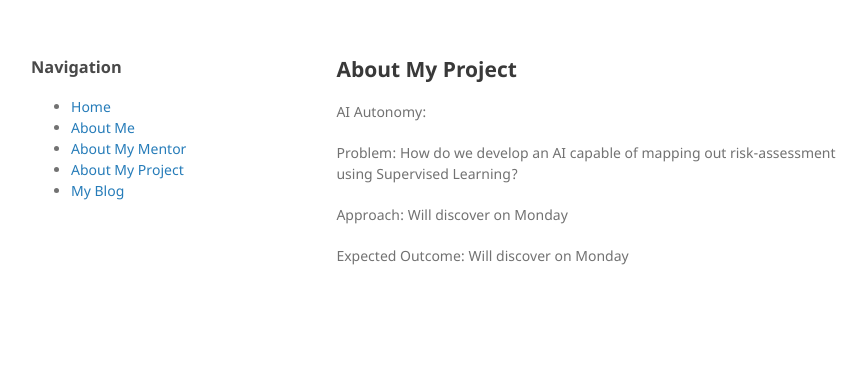
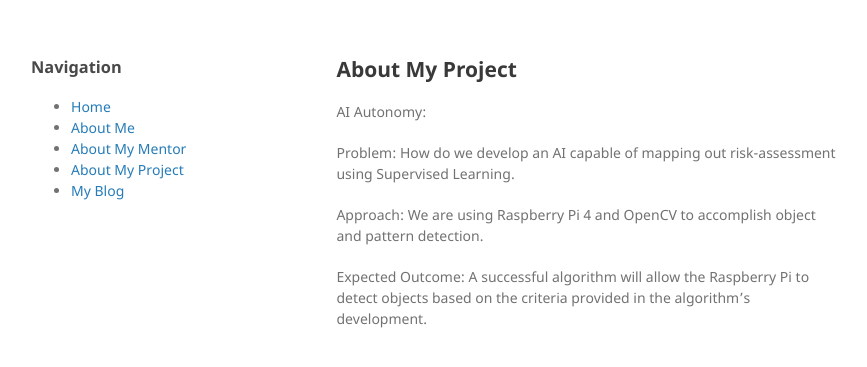
Before and after one commit to Tad-Baterbomb/Tad-Baterbomb.github.io, a Jekyll site: the page built from about-my-project.md, in a window 1280 px wide. Shown: the top 367 px of the page, without its empty margins (179-1046 px from the left). Built offline with Jekyll 4.4.1, drawn with Linux system fonts in a browser that asks for light colours; our own code applies the rules of GitHub Pages for plain Markdown files.

Commit message:
Update about-my-project.md

```diff
--- a/about-my-project.md
+++ b/about-my-project.md
@@ -2,8 +2,8 @@
 
 AI Autonomy:
 
-Problem: How do we develop an AI capable of mapping out risk-assessment using Supervised Learning?
+Problem: How do we develop an AI capable of mapping out risk-assessment using Supervised Learning.
 
-Approach: Will discover on Monday
+Approach: We are using Raspberry Pi 4 and OpenCV to accomplish object and pattern detection.
 
-Expected Outcome: Will discover on Monday
+Expected Outcome: A successful algorithm will allow the Raspberry Pi to detect objects based on the criteria provided in the algorithm's development.
```
